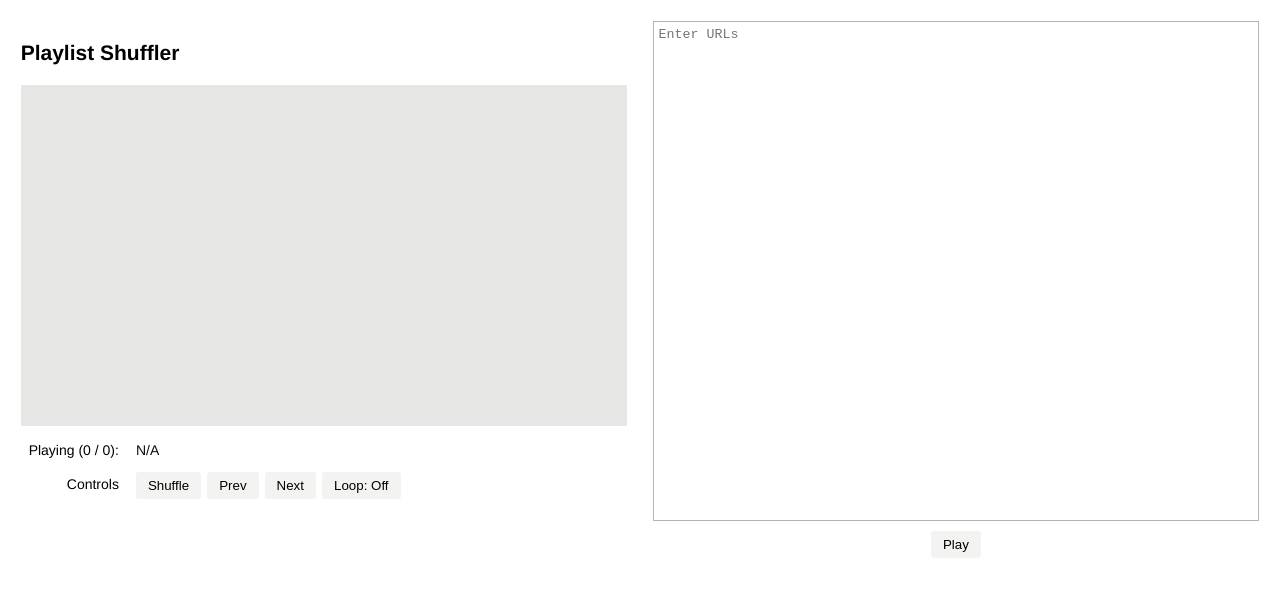
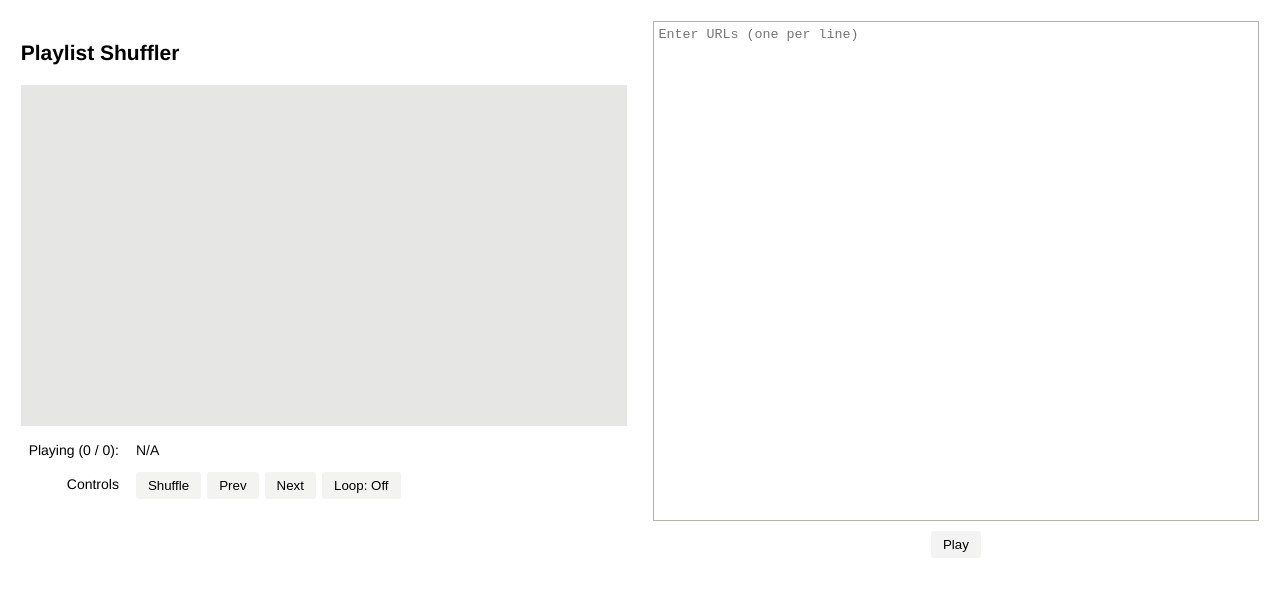
Before and after one commit to dgbogi564/multi-platform-player, a React (Vite) app: page / in a window 1280 px wide. Shown: the top 596 px of the page. Built offline with nearby package versions, Linux system fonts and the light colour scheme; the HTML template or start-up script is replaced by a standard one.

Commit message:
Minor change

```diff
--- a/src/App.jsx
+++ b/src/App.jsx
@@ -278,7 +278,7 @@ class App extends React.Component {
                         ref={input => {
                             this.input = input;
                         }}
-                        placeholder="Enter URLs"
+                        placeholder="Enter URLs (one per line)"
                         defaultValue={retrieve("textAreaInput")}
                         rows="5"
                     />
```
